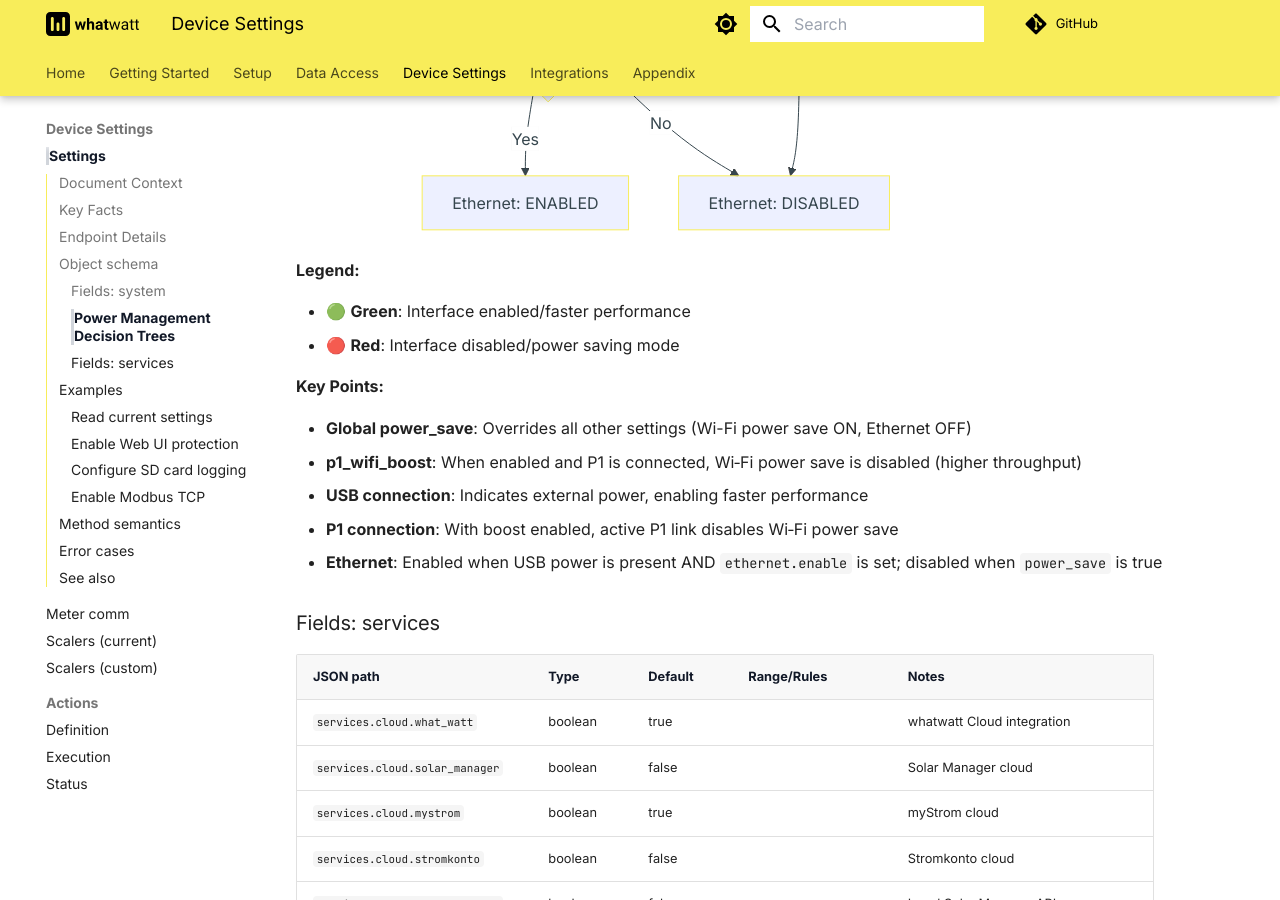
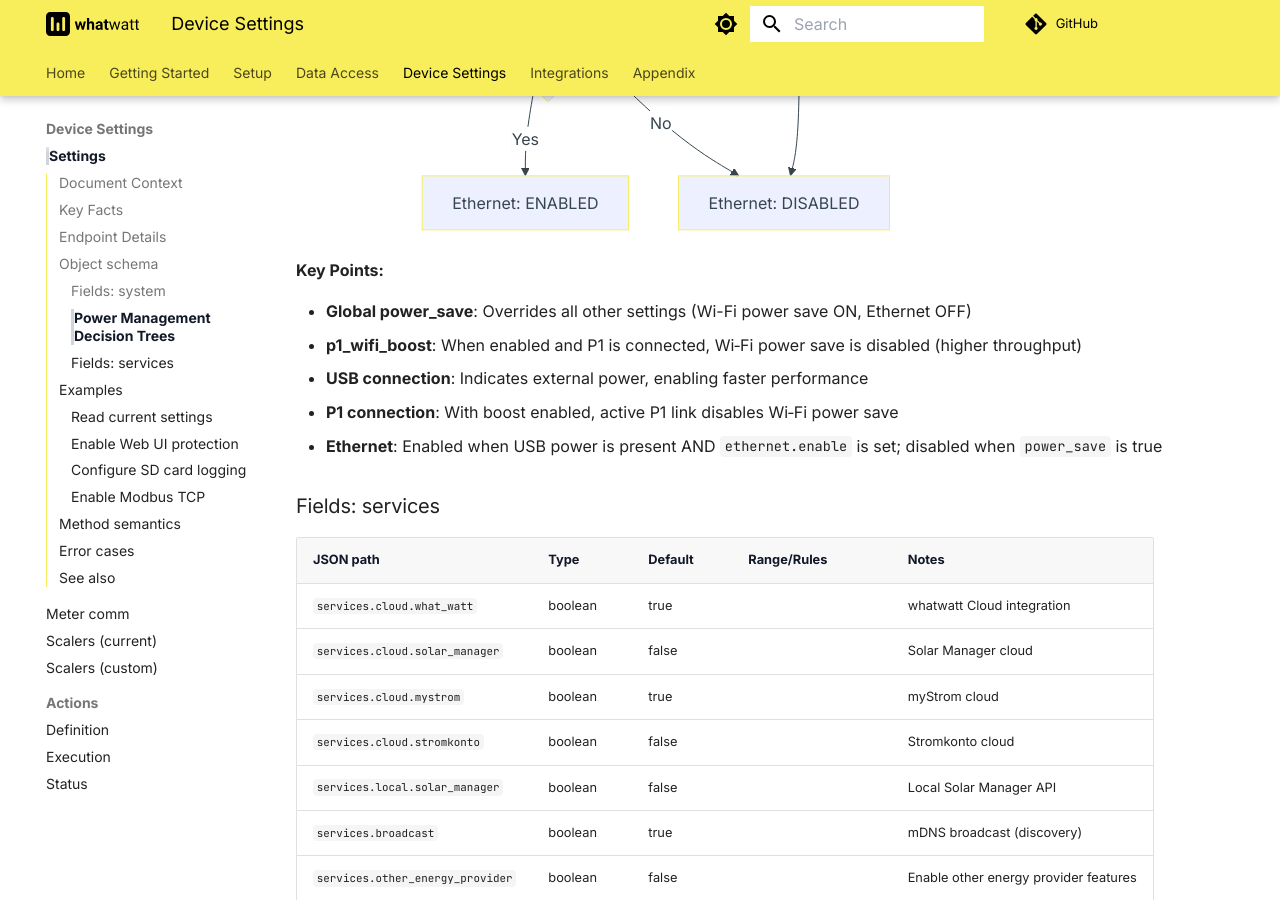
Before and after one commit to whatwatt-ch/whatwatt-go-documentation, an MkDocs documentation site: the page built from docs/50-settings/settings.md, in a window 1280 px wide and 900 px high, scrolled down 4090 px. Built offline with MkDocs 1.6.1 and Material for MkDocs 9.7.7, drawn with Linux system fonts in a browser that asks for light colours.

Commit message:
Remove redundant legend from power management diagrams
- Remove explicit color legend section as colors are self-explanatory in context
- Diagram color meanings remain clear through Key Points descriptions
- Simplifies documentation layout and reduces visual clutter

````diff
--- a/docs/50-settings/settings.md
+++ b/docs/50-settings/settings.md
@@ -133,11 +133,6 @@ flowchart TD
   class G good;
 ```
 
-**Legend:**
-
-- 🟢 **Green**: Interface enabled/faster performance
-- 🔴 **Red**: Interface disabled/power saving mode
-
 **Key Points:**
 
 - **Global power_save**: Overrides all other settings (Wi-Fi power save ON, Ethernet OFF)
````
